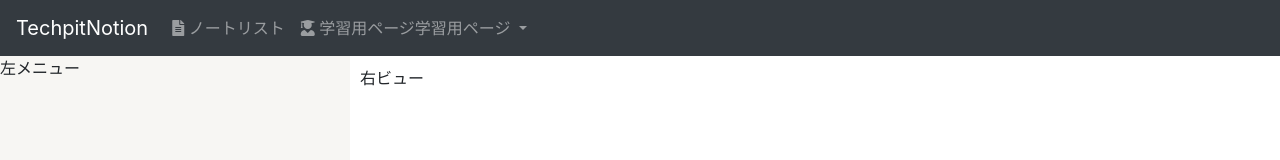
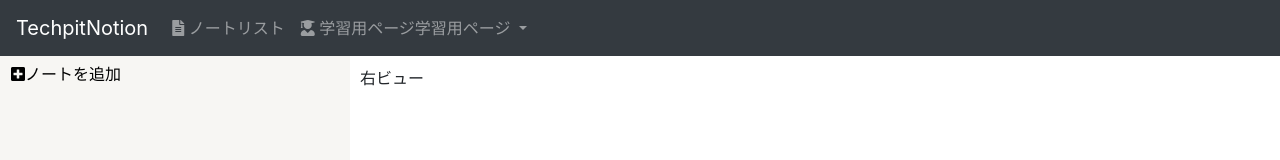
Before and after one commit to taka01150810/nortion_vue, a Vue app in the folder app/: page /main in a window 1280 px wide. Shown: the top 160 px of the page. Built offline with nearby package versions, Linux system fonts and the light colour scheme.

Commit message:
ノートを追加してみよう

```diff
--- a/app/src/App.vue
+++ b/app/src/App.vue
@@ -21,4 +21,9 @@
 #app {
   height: 100vh;
 }
+button.transparent {
+  margin: 5px;
+  background: transparent;
+  border: none;
+}
 </style>
--- a/app/src/components/MainPage.vue
+++ b/app/src/components/MainPage.vue
@@ -1,12 +1,45 @@
 <template>
   <div class="main-page">
-    <div class="left-menu">左メニュー</div>
+    <div class="left-menu">
+      <!-- ノートリスト -->
+      <div class="note" v-for="note in noteList" v-bind:key="note.id">
+        <div class="note-icon">
+          <i class="fas fa-file-alt"></i>
+        </div>
+        <div class="note-name">{{ note.name }}</div>
+      </div>
+
+      <!-- ノート追加ボタン -->
+      <button class="transparent" @click="onClickButtonAdd">
+        <i class="fas fa-plus-square"></i>ノートを追加
+      </button>
+    </div>
     <div class="right-view">右ビュー</div>
   </div>
 </template>
 
 <script>
-export default {};
+export default {
+  data() {
+    return {
+      // 1. 変数の定義
+      noteList: [],
+    };
+  },
+  methods: {
+    // 2. 関数の定義
+    /*
+    dataで定義した変数や、methodsで定義した関数をスクリプト側で使用したい場合、
+    this.変数名、this.関数名()といったようにthis.を初めにつけることで呼び出すことができます。
+    */
+    onClickButtonAdd: function () {
+      this.noteList.push({
+        id: new Date().getTime().toString(16),
+        name: `新規ノート`,
+      });
+    },
+  },
+};
 </script>
 
 <style scoped lang="scss">
@@ -16,6 +49,20 @@
   .left-menu {
     width: 350px;
     background-color: #f7f6f3;
+    .note {
+      margin: 10px 0;
+      display: flex;
+      align-items: center;
+      padding: 5px;
+      color: rgba(25, 23, 17, 0.6);
+      .note-icon {
+        margin-left: 10px;
+      }
+      .note-name {
+        width: 100%;
+        padding: 3px 10px;
+      }
+    }
   }
   .right-view {
     flex-grow: 1;
```
